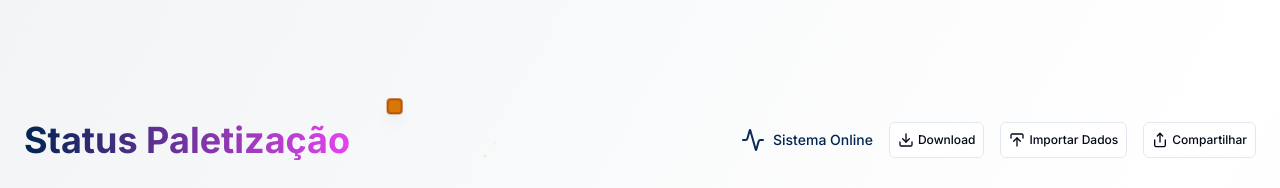
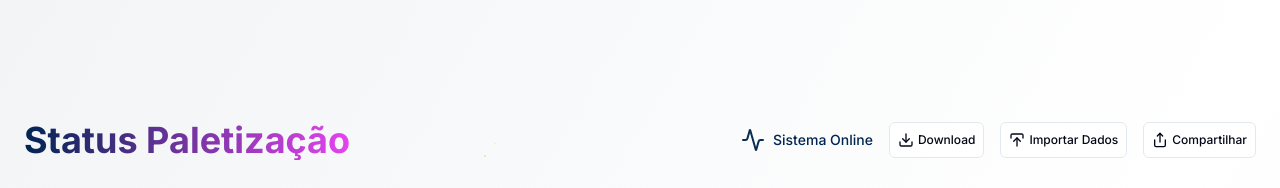
Before and after one commit to EnzoTomas/pallet-data-visualizer-11, a React (Vite) app: page / in a window 1280 px wide. Shown: the top 188 px of the page. Built offline with nearby package versions, Linux system fonts and the light colour scheme.

Commit message:
Remove box and adjust pallet position
Remove the animated box and adjust the pallet position for better visual alignment.

```diff
--- a/src/components/PalletRobot.tsx
+++ b/src/components/PalletRobot.tsx
@@ -3,7 +3,6 @@ import React from 'react';
 import { RobotAnimations } from './robot/RobotAnimations';
 import { Pallet } from './robot/Pallet';
 import { Robot } from './robot/Robot';
-import { AnimatedBox } from './robot/AnimatedBox';
 import { WorkParticles } from './robot/WorkParticles';
 
 export const PalletRobot = () => {
@@ -11,7 +10,6 @@ export const PalletRobot = () => {
     <div className="relative w-48 h-48 mx-auto mt-10">
       <RobotAnimations />
       <Pallet />
-      <AnimatedBox />
       <Robot />
       <WorkParticles />
     </div>
--- a/src/components/robot/AnimatedBox.tsx
+++ /dev/null
@@ -1,16 +0,0 @@
-
-import React from 'react';
-
-export const AnimatedBox = () => {
-  return (
-    // Posição inicial da caixa, de onde ela será pega
-    <div className="absolute top-4 left-4">
-      <div
-        className="w-4 h-4 bg-amber-600 border-2 border-amber-700 rounded-sm shadow-lg"
-        style={{
-          animation: 'box-path 4s ease-in-out infinite'
-        }}
-      ></div>
-    </div>
-  );
-};
--- a/src/components/robot/Pallet.tsx
+++ b/src/components/robot/Pallet.tsx
@@ -3,7 +3,7 @@ import React from 'react';
 
 export const Pallet = () => {
   return (
-    <div className="absolute bottom-0 right-2">
+    <div className="absolute bottom-4 right-8">
       <div className="w-8 h-1 bg-amber-800 border border-amber-900 rounded-sm"></div>
       {/* Ripas do pallet */}
       <div className="absolute top-0 left-0 w-full h-full flex justify-between">
```
